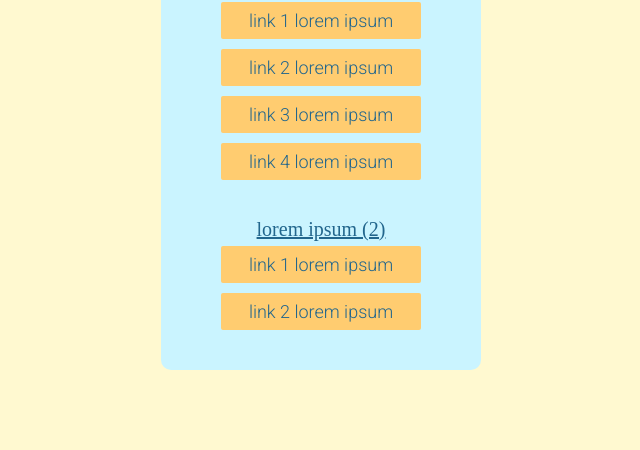
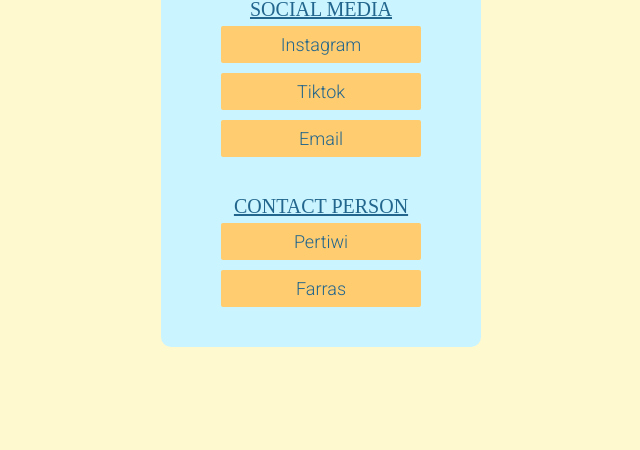
Before and after one commit to asa4a/solestados, a plain HTML site: page index.html in a window 1280 px wide. Shown: the part 350-800 px from the top of the page, without its empty margins (319-959 px from the left). Drawn offline with Linux system fonts and the light colour scheme; a web font is replaced by a local one.

Commit message:
Update index.html

```diff
--- a/index.html
+++ b/index.html
@@ -82,17 +82,16 @@
             <img src="logo.png" id = "rise">
             <!-- <h1>“lorem ipsum dolor sit amet (i)”</h1> -->
             <div class="center container">
-                <h2 id = "ele1">lorem ipsum (1)</h2>
-                <a href="#" target="_blank" id = "ele2"><button class="button">link 1 lorem ipsum</button></a>
-                <a href="#" target="_blank" id = "ele3"><button class="button">link 2 lorem ipsum</button></a>
-                <a href="#" target="_blank" id = "ele4"><button class="button">link 3 lorem ipsum</button></a>
-                <a href="#" target="_blank" id = "ele5"><button class="button">link 4 lorem ipsum</button></a>
+                <h2 id = "ele1">SOCIAL MEDIA</h2>
+                <a href="https://instagram.com/solestados" target="_blank" id = "ele2"><button class="button">Instagram</button></a>
+                <a href="https://tiktok.com/@solesta.official" target="_blank" id = "ele3"><button class="button">Tiktok</button></a>
+                <a href="mailto:solestados@gmail.com" target="_blank" id = "ele4"><button class="button">Email</button></a>
             </div>
             <br>
             <div class="center container">
-                <h2 id = "ele6">lorem ipsum (2)</h2>
-                <a href="#" target="_blank" id = "ele7"><button class="button">link 1 lorem ipsum</button></a>
-                <a href="#" target="_blank" id = "ele8"><button class="button">link 2 lorem ipsum</button></a>
+                <h2 id = "ele5">CONTACT PERSON</h2>
+                <a href="#" target="_blank" id = "ele6"><button class="button">Pertiwi</button></a>
+                <a href="#" target="_blank" id = "ele7"><button class="button">Farras</button></a>
             </div>
         </div>
 
```
